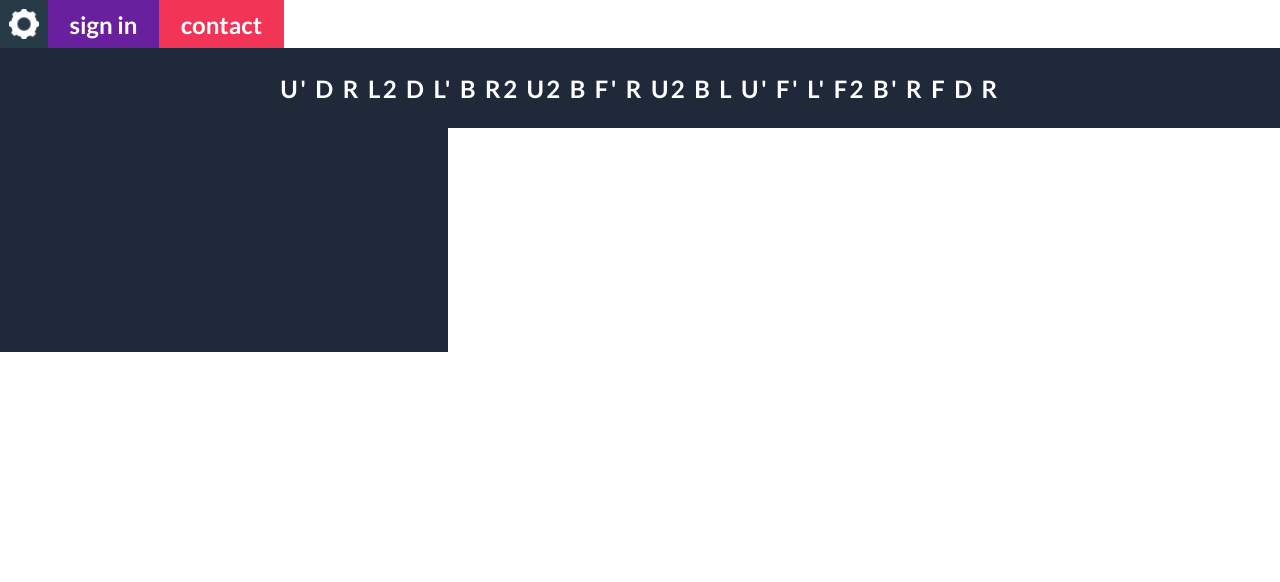
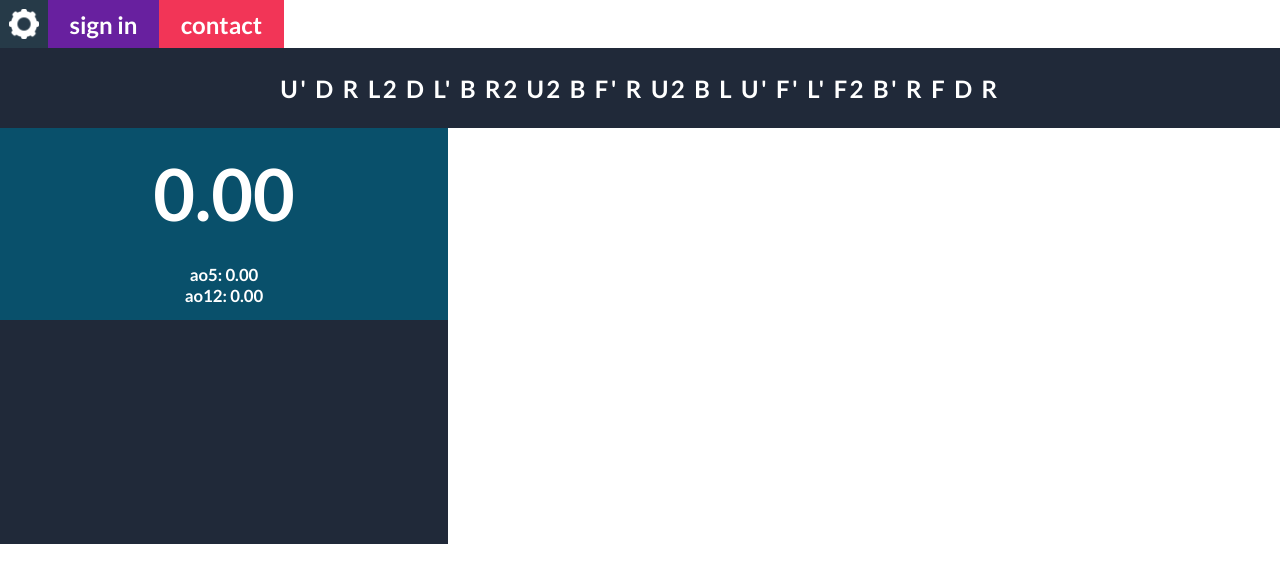
Before and after one commit to pawelkaczoruk/pk-timer, a Vue app: page / in a window 1280 px wide. Shown: the top 582 px of the page. Built offline with nearby package versions, Linux system fonts and the light colour scheme.

Commit message:
create and style Display component for displaying time and average stats

```diff
--- a/src/App.vue
+++ b/src/App.vue
@@ -2,6 +2,7 @@
   <div id="app">
     <MenuBar />
     <Scramble />
+    <Display />
     <Cube />
   </div>
 </template>
@@ -10,13 +11,15 @@
 import MenuBar from './components/MenuBar'
 import Scramble from './components/Scramble'
 import Cube from './components/Cube'
+import Display from './components/Display'
 
 export default {
   name: 'App',
   components: {
     MenuBar,
     Scramble,
-    Cube
+    Cube,
+    Display
   }
 }
 </script>
--- a/src/assets/styles/reset.scss
+++ b/src/assets/styles/reset.scss
@@ -1,10 +1,13 @@
 * {
   font-family: 'Lato', sans-serif;
   font-weight: bold;
-  font-size: var(--font-size);
   color: var(--text-color);
   padding: 0;
   margin: 0;
+}
+
+:root {
+  font-size: var(--font-size);
 }
 
 ul {
--- a/src/assets/styles/variables.scss
+++ b/src/assets/styles/variables.scss
@@ -6,4 +6,5 @@
   --strawberry: #F23557;
   --navy-blue: #263A48;
   --space-blue: #202939;
+  --yale-blue: #09506B;
 }
--- /dev/null
+++ b/src/components/Display.vue
@@ -0,0 +1,39 @@
+<template>
+  <div class="display">
+    <h2>0.00</h2>
+    <div class="stats">
+      <p>ao5: <span>0.00</span></p>
+      <p>ao12: <span>0.00</span></p>
+    </div>
+  </div>
+</template>
+
+<script>
+export default {
+  name: 'Display'
+}
+</script>
+
+<style lang="scss" scoped>
+
+.display {
+  width: 35vw;
+  height: 12em;
+  background: var(--yale-blue);
+  display: flex;
+  flex-direction: column;
+  align-items: center;
+  justify-content: space-around;
+  text-align: center;
+
+  h2 {
+    font-size: 4.5em;
+    padding-top: .5rem;
+  }
+
+  .stats {
+    font-size: 1.05rem;
+  }
+}
+
+</style>
```
